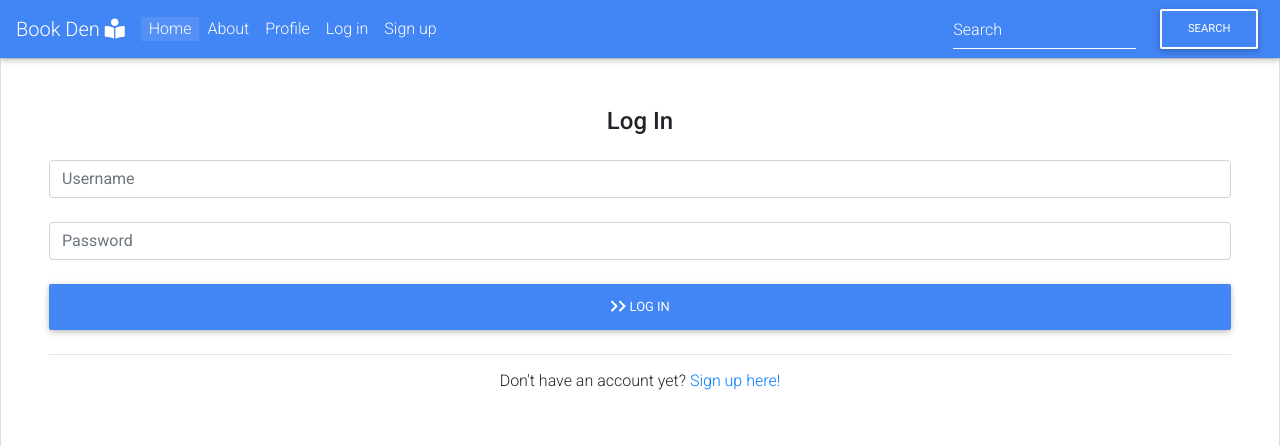
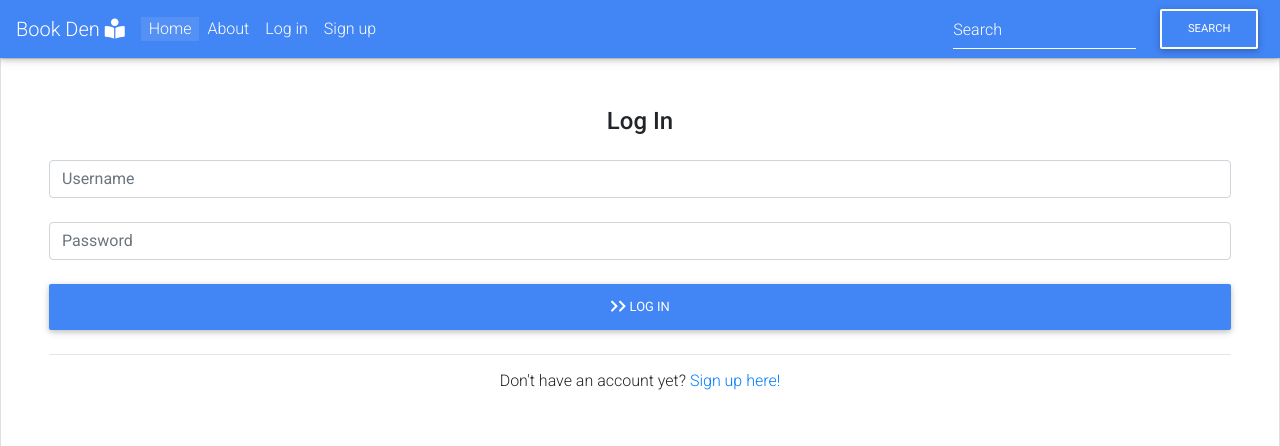
Before and after one commit to Abelyem/MS3-project, a Flask app: page /login in a window 1280 px wide. Shown: the top 446 px of the page. Run offline with Flask 2, Linux system fonts and the light colour scheme; some libraries are stand-ins or nearby versions.

Commit message:
if statement added to only show profile/logout buttons once user has logged in and to display login/signup buttons if user has not logged in / added new button for logout

```diff
--- a/templates/base.html
+++ b/templates/base.html
@@ -54,23 +54,30 @@
         <!-- Links -->
         <ul class="navbar-nav mr-auto">
           <li class="nav-item active">
-            <a class="nav-link" href="{{ url_for('index') }}"
-              >Home
-              <span class="sr-only">(current)</span>
-            </a>
+            <a class="nav-link" href="{{ url_for('index') }}">Home</a>
           </li>
           <li class="nav-item">
             <a class="nav-link" href="#">About</a>
           </li>
-           <li class="nav-item">
+
+          {% if session.user %}
+
+          <li class="nav-item">
             <a class="nav-link" href="{{ url_for('profile', username=session['user']) }}">Profile</a>
           </li>
+          <li class="nav-item">
+            <a class="nav-link" href="{{ url_for('logout') }}">Log out</a>
+          </li>
+
+          {% else %}
+
           <li class="nav-item">
             <a class="nav-link" href="{{ url_for('login') }}">Log in</a>
           </li>
           <li class="nav-item">
             <a class="nav-link" href="{{ url_for('register') }}">Sign up</a>
           </li>
+          {% endif %}
         </ul>
         <!-- Links -->
 
```
